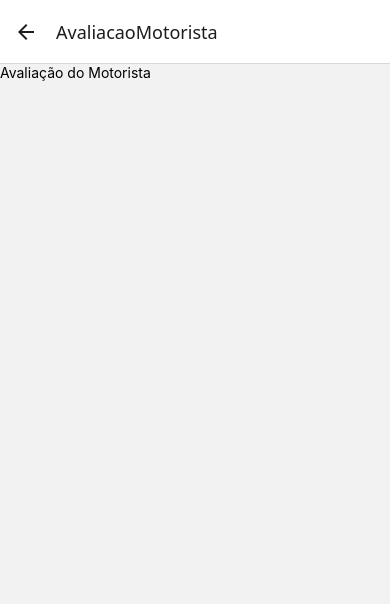
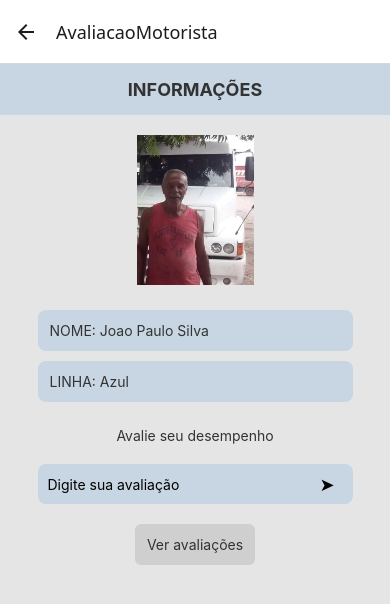
Before and after one commit to Kauanigonzaga/transporte-publico-mobile, a React Native app: screen /AvaliacaoMotorista in a window 390 px wide. Shown: the top 604 px of the page. Built offline with nearby package versions, Linux system fonts and the light colour scheme; what react-native-responsive-fontsize would draw is missing.

Commit message:
26/03/26

```diff
--- a/src/telas/avaliacaoMotorista/index.js
+++ b/src/telas/avaliacaoMotorista/index.js
@@ -1,9 +1,73 @@
-import { View, Text }  from 'react-native';
+import React, { useState } from 'react';
+import {
+  View,
+  Text,
+  Image,
+  TextInput,
+  TouchableOpacity
+} from 'react-native';
+
+import styles from './styles';
 
 export default function AvaliacaoMotorista() {
-    return (
-        <View>
-            <Text>Avaliação do Motorista</Text>
+    const [avaliacao, setAvaliacao] = useState('');
+
+  return (
+    <View style={styles.container}>
+
+      {/* Header */}
+      <View style={styles.header}>
+        <Text style={styles.headerText}>INFORMAÇÕES</Text>
+      </View>
+
+      {/* Conteúdo */}
+      <View style={styles.content}>
+
+        {/* Imagem motorista */}
+        <Image
+          source={require('../../../assets/motorista.png')}
+          style={styles.image}
+          resizeMode="contain"
+        />
+
+        {/* Infos */}
+        <View style={styles.infoBox}>
+          <Text style={styles.infoText}>NOME: Joao Paulo Silva</Text>
         </View>
-    );
+
+        <View style={styles.infoBox}>
+          <Text style={styles.infoText}>LINHA: Azul</Text>
+        </View>
+
+        {/* Avaliação */}
+        <View style={styles.avaliacaoContainer}>
+          <View style={styles.linha} />
+          <Text style={styles.avaliacaoText}>Avalie seu desempenho</Text>
+          <View style={styles.linha} />
+        </View>
+
+        {/* Input */}
+        <View style={styles.inputContainer}>
+          <TextInput
+            placeholder="Digite sua avaliação"
+            style={styles.input}
+            value={avaliacao}
+            onChangeText={setAvaliacao}
+          />
+
+          <TouchableOpacity style={styles.botaoEnviar}>
+            <Text style={styles.textoBotao}>➤</Text>
+          </TouchableOpacity>
+        </View>
+
+        {/* Botão */}
+        <TouchableOpacity
+        style={styles.botaoVer}>
+
+          <Text style={styles.textoVer}>Ver avaliações</Text>
+        </TouchableOpacity>
+
+      </View>
+    </View>
+  );
 }
--- /dev/null
+++ b/src/telas/avaliacaoMotorista/styles.js
@@ -0,0 +1,97 @@
+import { StyleSheet } from 'react-native';
+
+const styles = StyleSheet.create({
+  container: {
+    flex: 1,
+    backgroundColor: '#e5e5e5'
+  },
+
+  header: {
+    backgroundColor: '#c7d6e2',
+    padding: 15,
+    alignItems: 'center'
+  },
+
+  headerText: {
+    fontSize: 18,
+    fontWeight: 'bold',
+    color: '#333'
+  },
+
+  content: {
+    flex: 1,
+    alignItems: 'center',
+    padding: 20
+  },
+
+  image: {
+    width: 150,
+    height: 150,
+    marginBottom: 20
+  },
+
+  infoBox: {
+    backgroundColor: '#c7d6e2',
+    width: '90%',
+    padding: 12,
+    borderRadius: 8,
+    marginVertical: 5
+  },
+
+  infoText: {
+    fontSize: 14,
+    color: '#333'
+  },
+
+  avaliacaoContainer: {
+    flexDirection: 'row',
+    alignItems: 'center',
+    marginVertical: 20
+  },
+
+  linha: {
+    flex: 1,
+    height: 1,
+    backgroundColor: '#999'
+  },
+
+  avaliacaoText: {
+    marginHorizontal: 10,
+    color: '#333'
+  },
+
+  inputContainer: {
+    flexDirection: 'row',
+    alignItems: 'center',
+    width: '90%',
+    backgroundColor: '#c7d6e2',
+    borderRadius: 8,
+    paddingHorizontal: 10
+  },
+
+  input: {
+    flex: 1,
+    height: 40
+  },
+
+  botaoEnviar: {
+    padding: 8
+  },
+
+  textoBotao: {
+    fontSize: 18
+  },
+
+  botaoVer: {
+    marginTop: 20,
+    backgroundColor: '#cfcfcf',
+    padding: 12,
+    borderRadius: 6
+  },
+
+  textoVer: {
+    color: '#333'
+  }
+});
+
+export default styles;
--- a/src/telas/home/index.js
+++ b/src/telas/home/index.js
@@ -20,12 +20,12 @@ export default function Home() {
                 <Text style={styles.titulo}>Horários</Text>
             </TouchableOpacity>
 
-           {/* <TouchableOpacity style={styles.botao} onPress={() => navigation.navigate('AvaliacaoMotorista')}>
+           <TouchableOpacity style={styles.botao} onPress={() => navigation.navigate('AvaliacaoMotorista')}>
                 <Text style={styles.titulo}>Avaliação do motorista</Text>
             </TouchableOpacity>
             <TouchableOpacity style={styles.botao} onPress={() => navigation.navigate('Login')}>
                 <Text style={styles.titulo}>Login</Text>
-            </TouchableOpacity>*/}
+            </TouchableOpacity>
         </View>
     );
 }
--- a/src/telas/login/styles.js
+++ b/src/telas/login/styles.js
@@ -4,7 +4,7 @@ import { RFPercentage } from "react-native-responsive-fontsize";
 const styles = StyleSheet.create(
     {
         container: {
-            backgroundColor: '#E0F2FE',
+            backgroundColor: '#E9F2FA',
             alignItems: 'baseline',
             padding: RFPercentage(1),
             height:'100%',
```
Also changed, not shown: assets/motorista.png (added).
